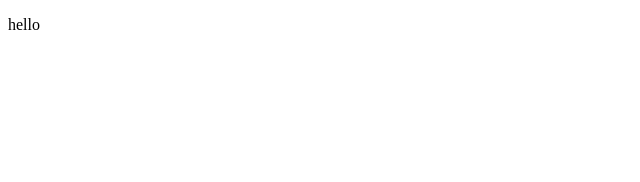
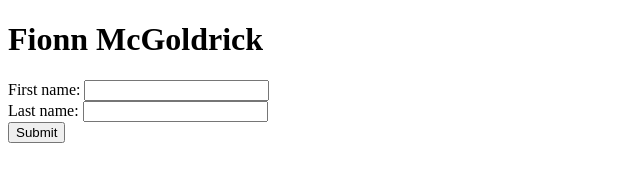
Before and after one commit to FionnMcGoldrick/DataRepLab5, a website: page index.html in a window 1280 px wide. Shown: the whole page, without its empty margins (0-640 px from the left). Drawn offline with Linux system fonts and the light colour scheme.

Commit message:
Form made in index.html

```diff
--- a/index.html
+++ b/index.html
@@ -1,11 +1,20 @@
 <!DOCTYPE html>
 <html lang="en">
+
 <head>
     <meta charset="UTF-8">
     <meta name="viewport" content="width=device-width, initial-scale=1.0">
     <title>Index</title>
 </head>
+
 <body>
-    <p>hello</p>
+    <h1>Fionn McGoldrick</h1>
+
+    <form action="/name" method="GET">
+        First name: <input type="text" name="firstname"><br>
+        Last name: <input type="text" name="lastname"><br>
+        <input type="submit" value="Submit">
+    </form>
 </body>
+
 </html>
--- a/server.js
+++ b/server.js
@@ -56,3 +56,6 @@ const path = require('path');
 app.get('/index', (req, res) => {
     res.sendFile(path.join(__dirname, 'index.html'));
 });
+
+//Server static assets
+app.use(express.static('public'));
```
